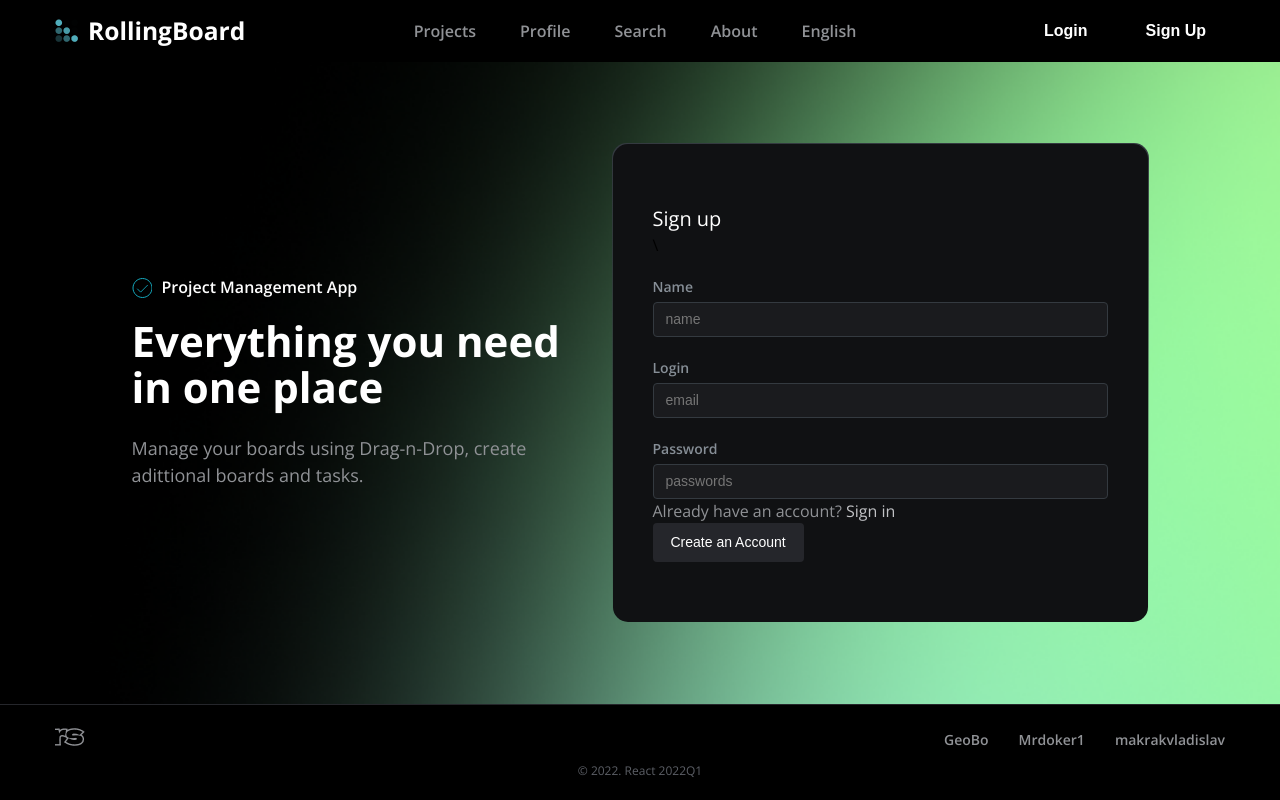
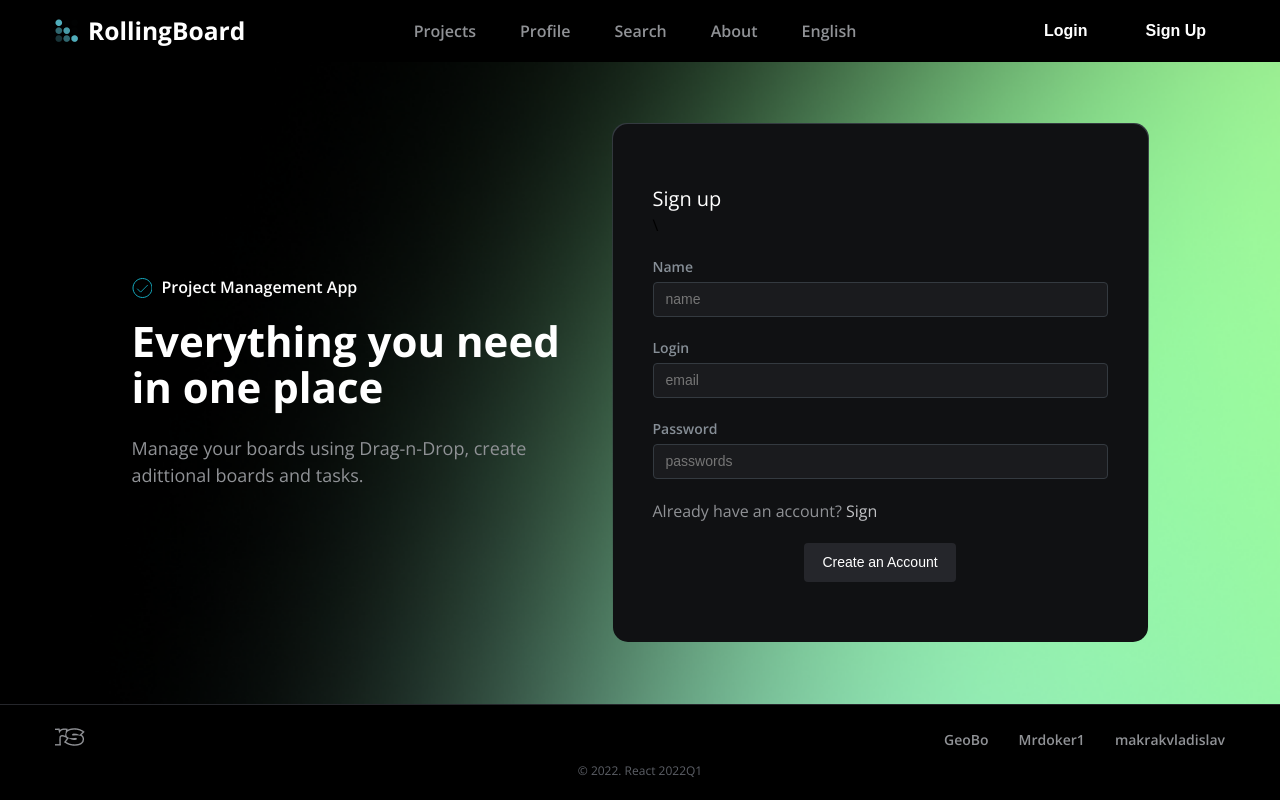
Before and after one commit to HukovaNastya/RollingBoard, a React (Create React App) app: page /sign-in in a window 1280 px wide. Built offline with nearby package versions, Linux system fonts and the light colour scheme.

Commit message:
fixed issue with button

```diff
--- a/src/pages/SignUpPage/SignUpPage.js
+++ b/src/pages/SignUpPage/SignUpPage.js
@@ -54,14 +54,14 @@ const SignUpPage = () => {
                     name="password"
                     placeholder='passwords'
                   />
-                </div>
-              </div>
-              <div>
-                <h3 className='text text-medium'>Already have an account? <span className='span-text text'><Link to='/log-in'>Sign in</Link></span></h3>
-              </div>
-              <div className='button-wrapper'>
-                <button className='button-default'>Create an Account</button>
                </div>
+               <div>
+                 <h3 className='text text-medium'>Already have an account? <span className='span-text text'><Link to='/sign-in'>Sign</Link></span></h3>
+               </div>
+               <div className='button-wrapper'>
+                 <button className='button-default'>Create an Account</button>
+               </div>
+            </div>
            </Form>
           </div>
         </div>
```
